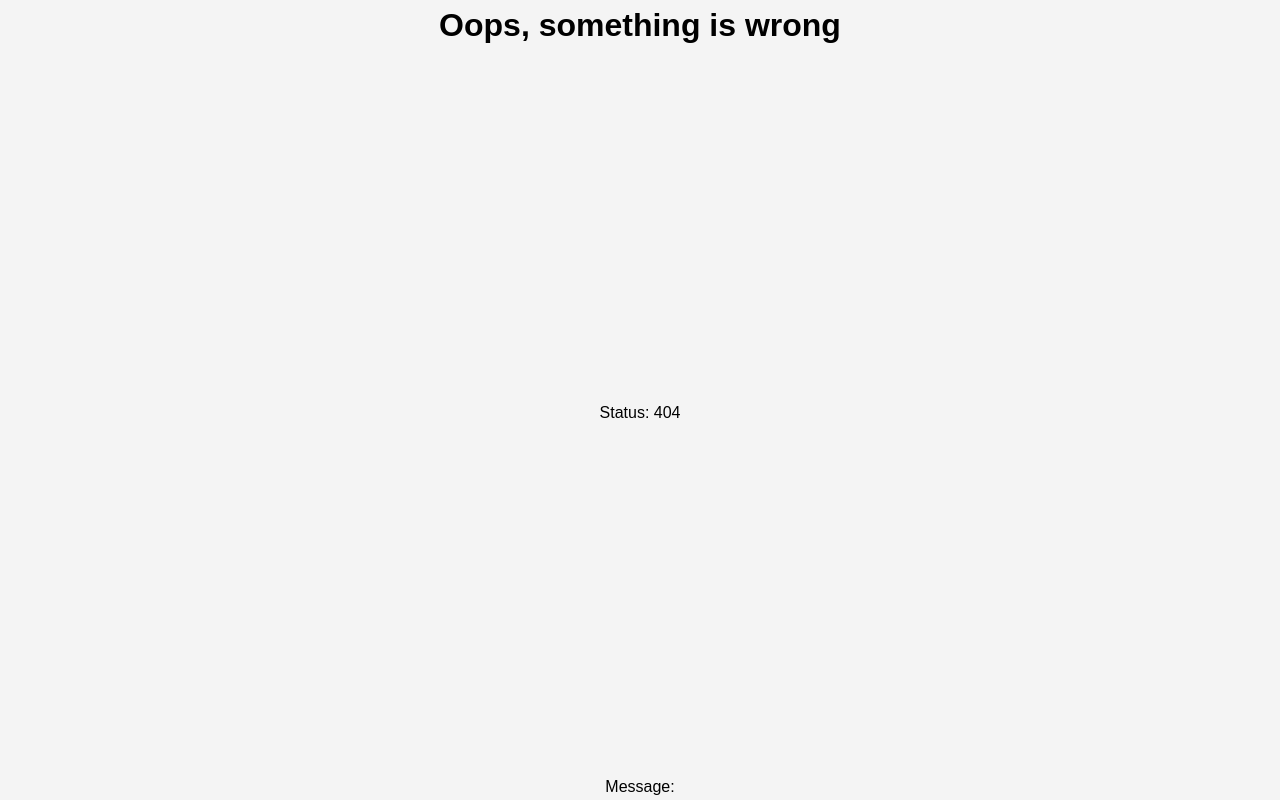
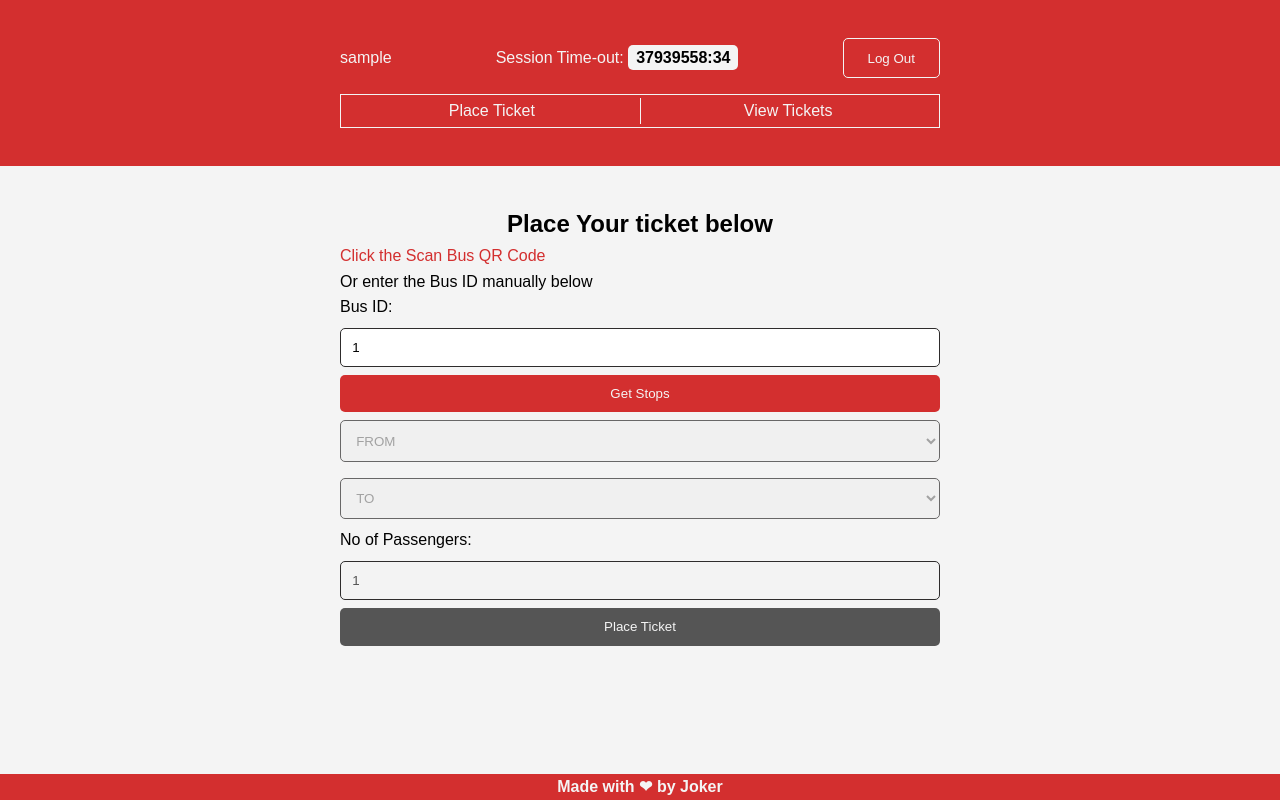
Before and after one commit to iamjoker021/CONDUCTOR_APP_FRONTEND, a React (Vite) app: page /place-ticket/bus/1 in a window 1280 px wide. Before the commit this address had no page. Built offline with nearby package versions, Linux system fonts and the light colour scheme; sample sign-in values are in the browser's storage.

Commit message:
feat: Add Bus ID QR Scanner

```diff
--- a/package.json
+++ b/package.json
@@ -10,10 +10,12 @@
     "preview": "vite preview"
   },
   "dependencies": {
+    "@babel/runtime": "^7.25.0",
     "jwt-decode": "^4.0.0",
     "react": "^18.3.1",
     "react-dom": "^18.3.1",
     "react-qr-code": "^2.0.15",
+    "react-qr-scanner": "^1.0.0-alpha.11",
     "react-router-dom": "^6.26.0"
   },
   "devDependencies": {
--- a/src/components/PlaceTicketBusId.jsx
+++ b/src/components/PlaceTicketBusId.jsx
@@ -1,6 +1,7 @@
-import { useState } from "react";
+import { useEffect, useState } from "react";
 import { useFetchBusStopDetails } from "../hooks/useFetchBusStopDetails";
 import { usePlaceTicket } from "../hooks/usePlaceTicket";
+import { Link, useParams } from "react-router-dom";
 
 const PlaceTicketBusId = () => {
     const [editBusId, setEditBusId] = useState(false);
@@ -8,6 +9,13 @@ const PlaceTicketBusId = () => {
     const [busId, setBusId] = useState('');
     const [busInfo, setBusInfo] = useState(null);
     const [noOfPassengers, setNoOfPassengers] = useState(1);
+
+    const { busid: paramBusId } = useParams();
+    useEffect(() => {
+        if (paramBusId && parseInt(paramBusId)) {
+            setBusId(paramBusId);
+        }
+    }, []);
 
     const [stopList, setStopList] = useState([]);
     const [fromStop, setFromStop] = useState('');
@@ -71,6 +79,10 @@ const PlaceTicketBusId = () => {
         <>
         <h2>Place Your ticket below</h2>
         {/* Check how to receive the Bus ID via QR scanner */}
+        <div>
+            <p><Link to="/bus/scan">Click the Scan Bus QR Code</Link></p>
+        </div>
+        <p>Or enter the Bus ID manually below</p>
         <form onSubmit={handleBusIDSubmit}>
             <label htmlFor="busId">Bus ID: </label>
             <input
--- /dev/null
+++ b/src/components/QRBusIdReader.jsx
@@ -0,0 +1,28 @@
+import QrReader from 'react-qr-scanner';
+
+const QRBusIdReader = () => {
+
+    const handleScan = (data) => {
+        if (data) {
+            console.log(data);
+        }
+    }
+
+    const handleError = (error) => {
+        console.warn(error);
+    }
+
+    return (
+        <div className="busQrReader">
+            <p>Scan the BUS Qr code</p>
+            <QrReader
+                delay={300}
+                onError={handleError}
+                onScan={handleScan}
+                style={{ width: '100%' }}
+            />
+        </div>
+    )
+}
+
+export default QRBusIdReader;
--- a/src/routes.jsx
+++ b/src/routes.jsx
@@ -7,12 +7,13 @@ import PlaceTicketBusId from './components/PlaceTicketBusId.jsx';
 import TicketList from './components/TicketList.jsx';
 import Error from "./components/Error.jsx";
 import TicketPage from "./components/TicketPage.jsx";
+import QRBusIdReader from "./components/QRBusIdReader.jsx";
 
 export default [
     {
       path: "/",
       element: <App />,
-      errorElement: <Error />,
+      // errorElement: <Error />,
       children: [
         {
           index: true,
@@ -20,7 +21,17 @@ export default [
         },
         {
           path: 'place-ticket',
-          element: <PlaceTicketBusId />
+          element: <PlaceTicketBusId />,
+          children: [
+            {
+              path: 'bus/:busid',
+              element: <PlaceTicketBusId />
+            }
+          ]
+        },
+        {
+          path: 'bus/scan',
+          element: <QRBusIdReader />
         },
         {
           path: 'tickets',
```
Also changed, not shown: 1 other file (tests, documents, lock files or other folders).
